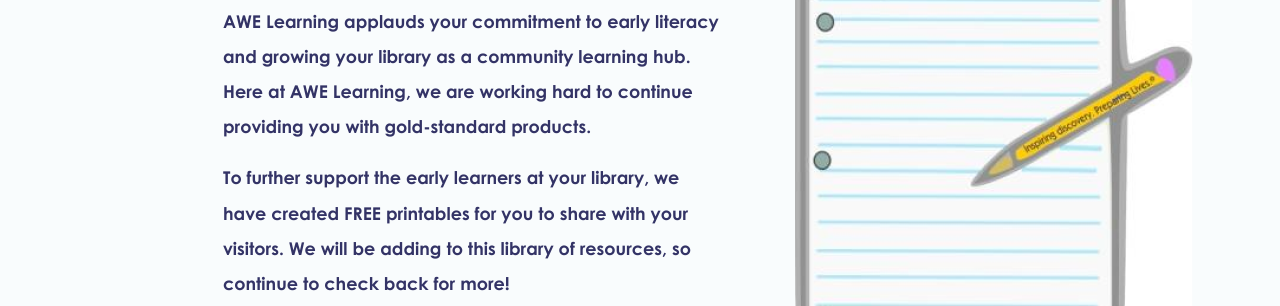
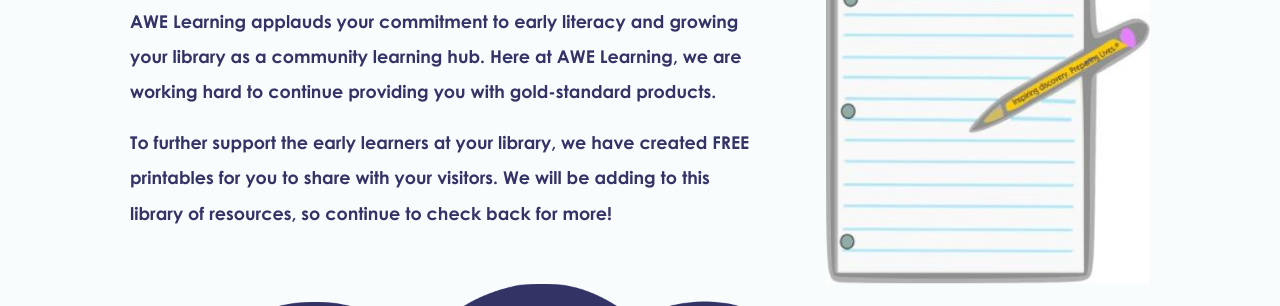
Before and after one commit to MHunainAslam/awelearning, a plain HTML site: page freeprintable.html in a window 1280 px wide. Shown: the part 567-873 px from the top of the page. Drawn offline with nearby package versions, Linux system fonts and the light colour scheme.

Commit message:
first commit

```diff
--- a/freeprintable.html
+++ b/freeprintable.html
@@ -220,7 +220,7 @@
             <img src="./assets/images/all/sec2.png" alt="">
         </div>
         <div class="container">
-            <div class="col-md-10 px-md-5">
+            <div class="col-md-12 px-md-5">
                 <div class="row">
                     <div class="col-md-8">
                         <p class="heading text-start">Early Learning Practice<br>– Free Printables!</p>
@@ -229,7 +229,7 @@
                         <p class="para-p pe-5 text-start lh-lg">To further support the early learners at your library, we have created FREE printables for you to share with your visitors. We will be adding to this library of resources, so continue to check back for more!</p>
                     </div>
                     <div class="col-md-4">
-                        <img src="./assets/images/all/blank-1295186_1280 1.png" alt="">
+                        <img src="./assets/images/all/blank-1295186_1280 1.png" class="w-100" alt="">
                     </div>
                 </div>
             </div>
```
